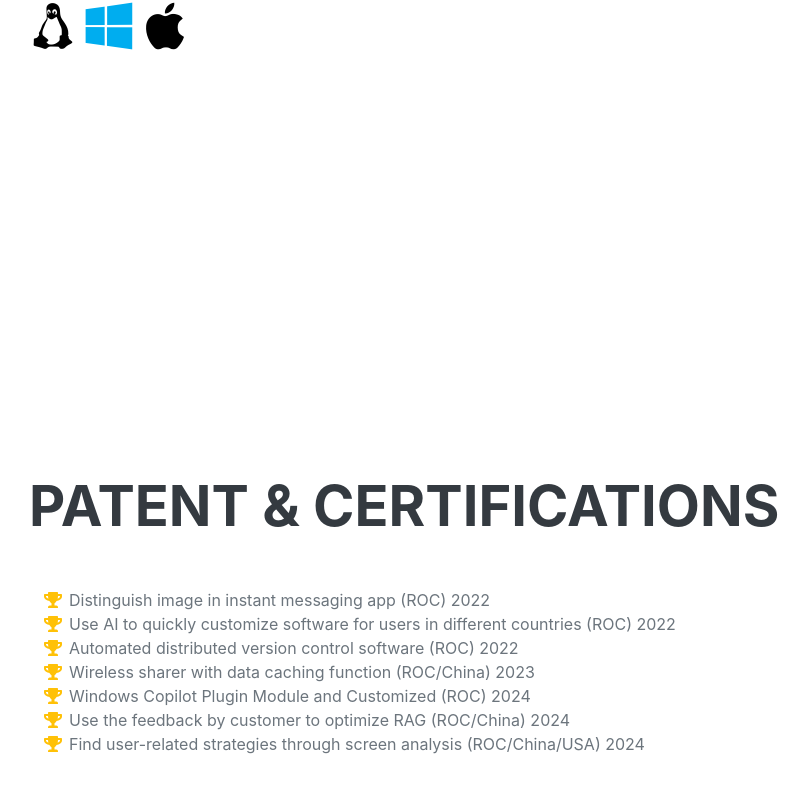
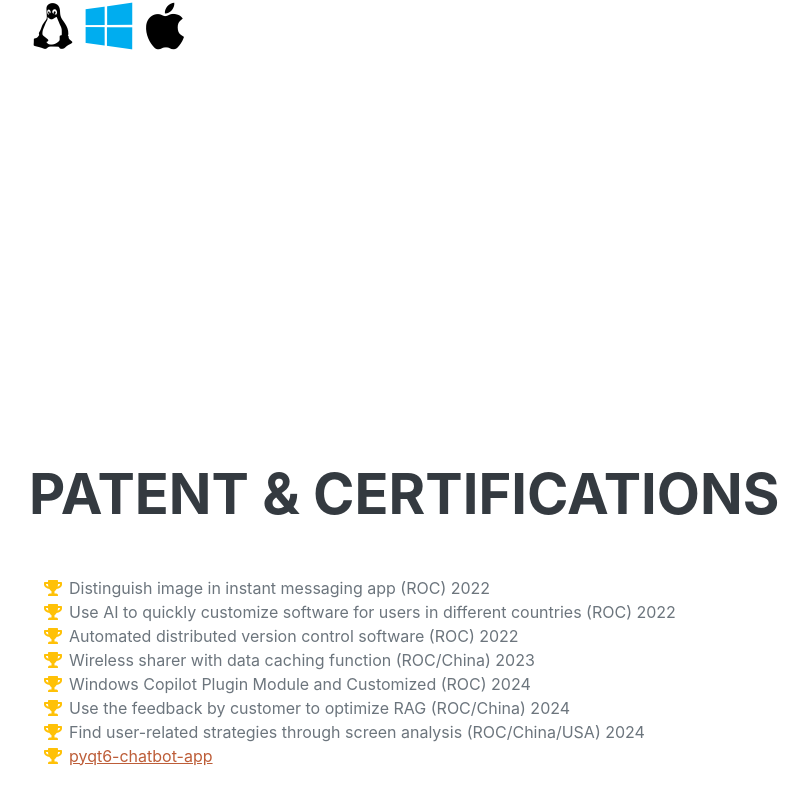
Before and after one commit to wenlianghuang/matt-huang-resume, a Next.js app: page /about in a window 1280 px wide. Shown: the part 3354-4158 px from the top of the page, without its empty margins (291-1099 px from the left). Built offline with nearby package versions, Linux system fonts and the light colour scheme.

Commit message:
modified file

```diff
--- a/app/about/page.tsx
+++ b/app/about/page.tsx
@@ -296,6 +296,14 @@ export default function About() {
                 </span>
                 Find user-related strategies through screen analysis (ROC/China/USA) 2024
               </li>
+              <li>
+                <span className="fa-li">
+                  <i className="fas fa-trophy text-warning"></i>
+                </span>
+                <a href="https://github.com/wenlianghuang/pyqt6-chatbot-app.git" target="_blank" rel="noopener noreferrer">
+                  pyqt6-chatbot-app
+                </a>
+              </li>
             </ul>
           </div>
         </section>
```
